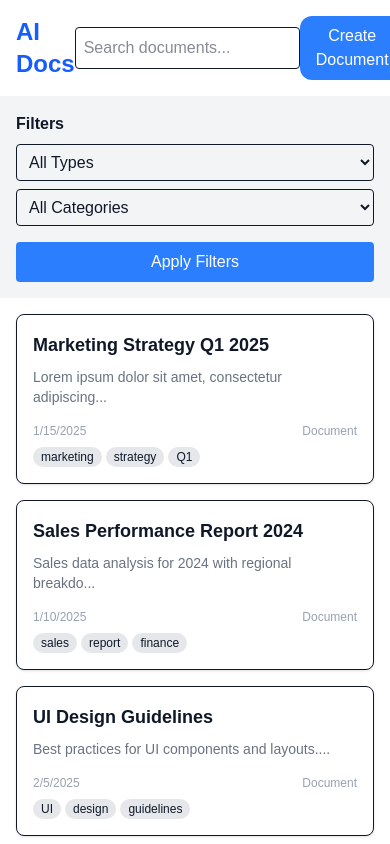
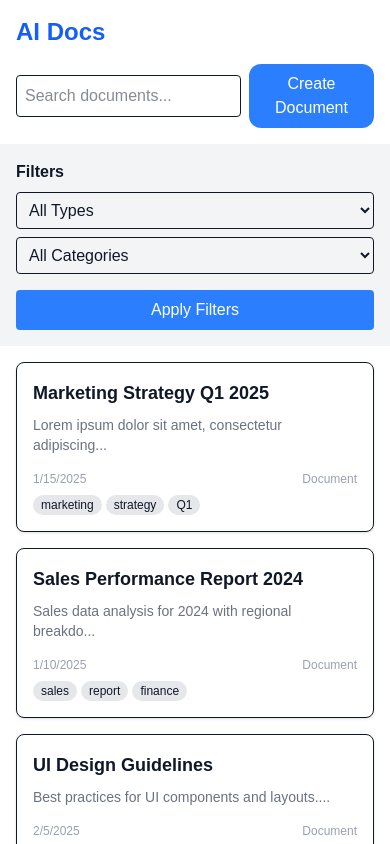
Before and after one commit to Ssharma0355/ai-dashboard, a Next.js app: page / in a window 390 px wide. Shown: the top 844 px of the page. Built offline with nearby package versions, Linux system fonts and the light colour scheme; data requests are answered from the project's data file.

Commit message:
responsive

```diff
--- a/src/components/forms/FilterSidebar.tsx
+++ b/src/components/forms/FilterSidebar.tsx
@@ -38,7 +38,7 @@ export const FilterSidebar = ({ onFilterChange }: Props) => {
       </select>
       <button
         onClick={handleFilter}
-        className="w-full p-2 bg-blue-500 text-white rounded"
+        className="w-full p-2 bg-blue-500 text-white rounded cursor-pointer"
       >
         Apply Filters
       </button>
--- a/src/components/layout/Header.tsx
+++ b/src/components/layout/Header.tsx
@@ -12,10 +12,20 @@ export const Header = ({ onSearchChange }: HeaderProps) => {
   const [isModalOpen, setIsModalOpen] = useState(false);
 
   return (
-    <header className="w-full flex justify-between items-center p-4 bg-white dark:bg-gray-800 shadow-md">
-      <div className="text-2xl font-bold text-blue-600">AI Docs</div>
-      <SearchBar onSearchChange={onSearchChange} />
-      <Button onClick={() => setIsModalOpen(true)}>Create Document</Button>
+    <header className="w-full p-4 bg-white dark:bg-gray-800 shadow-md">
+      <div className="flex flex-wrap justify-between items-center gap-4">
+        <div className="text-2xl font-bold text-blue-600">AI Docs</div>
+
+        <div className="flex items-center gap-2 w-full sm:w-auto">
+          <SearchBar onSearchChange={onSearchChange} />
+          <Button
+            onClick={() => setIsModalOpen(true)}
+          >
+            Create Document
+          </Button>
+        </div>
+      </div>
+
       {isModalOpen && (
         <CreateDocumentModal onClose={() => setIsModalOpen(false)} />
       )}
--- a/src/components/ui/Button.tsx
+++ b/src/components/ui/Button.tsx
@@ -9,7 +9,7 @@ export const Button = ({ children, onClick }: Props) => {
   return (
     <button
       onClick={onClick}
-      className="px-4 py-2 bg-blue-500 hover:bg-blue-600 text-white rounded-xl transition"
+      className="px-4 py-2 bg-blue-500 hover:bg-blue-600 text-white rounded-xl transition cursor-pointer"
     >
       {children}
     </button>
```
